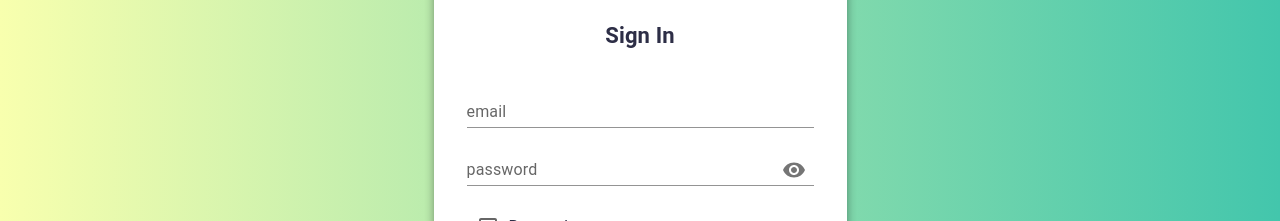
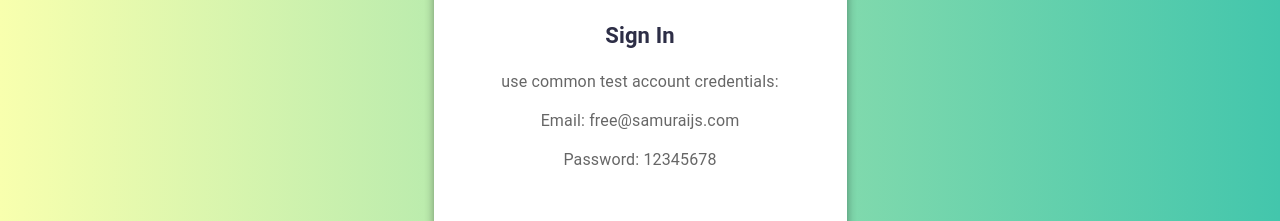
Before and after one commit to SergeyichNik/projectFriday, a React (Create React App) app: page /#/login in a window 1280 px wide. Shown: the part 206-427 px from the top of the page. Built offline with nearby package versions, Linux system fonts and the light colour scheme; no server answers.

Commit message:
test account login

```diff
--- a/src/pages/Login/Login.tsx
+++ b/src/pages/Login/Login.tsx
@@ -61,6 +61,11 @@ const Login = () => {
                             <FormLabel>
                                 <h1 className={s.styleH1}>It-incubator</h1>
                                 <h2 className={s.styleH2}>Sign In</h2>
+                                <div>
+                                    <p>use common test account credentials:</p>
+                                    <p>Email: free@samuraijs.com</p>
+                                    <p>Password: 12345678</p>
+                                </div>
                             </FormLabel>
                             <FormGroup>
                                 <TextField
```
